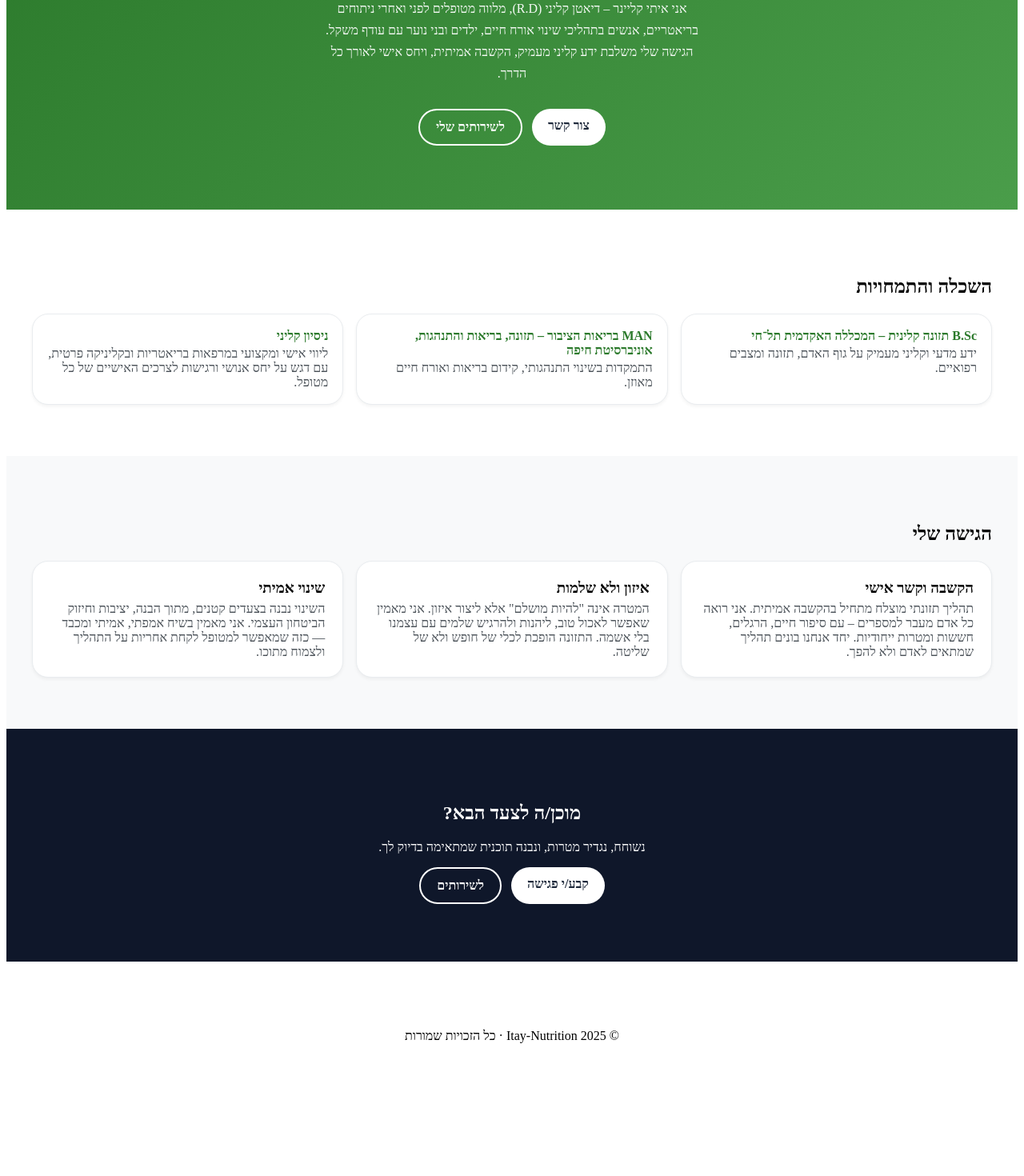
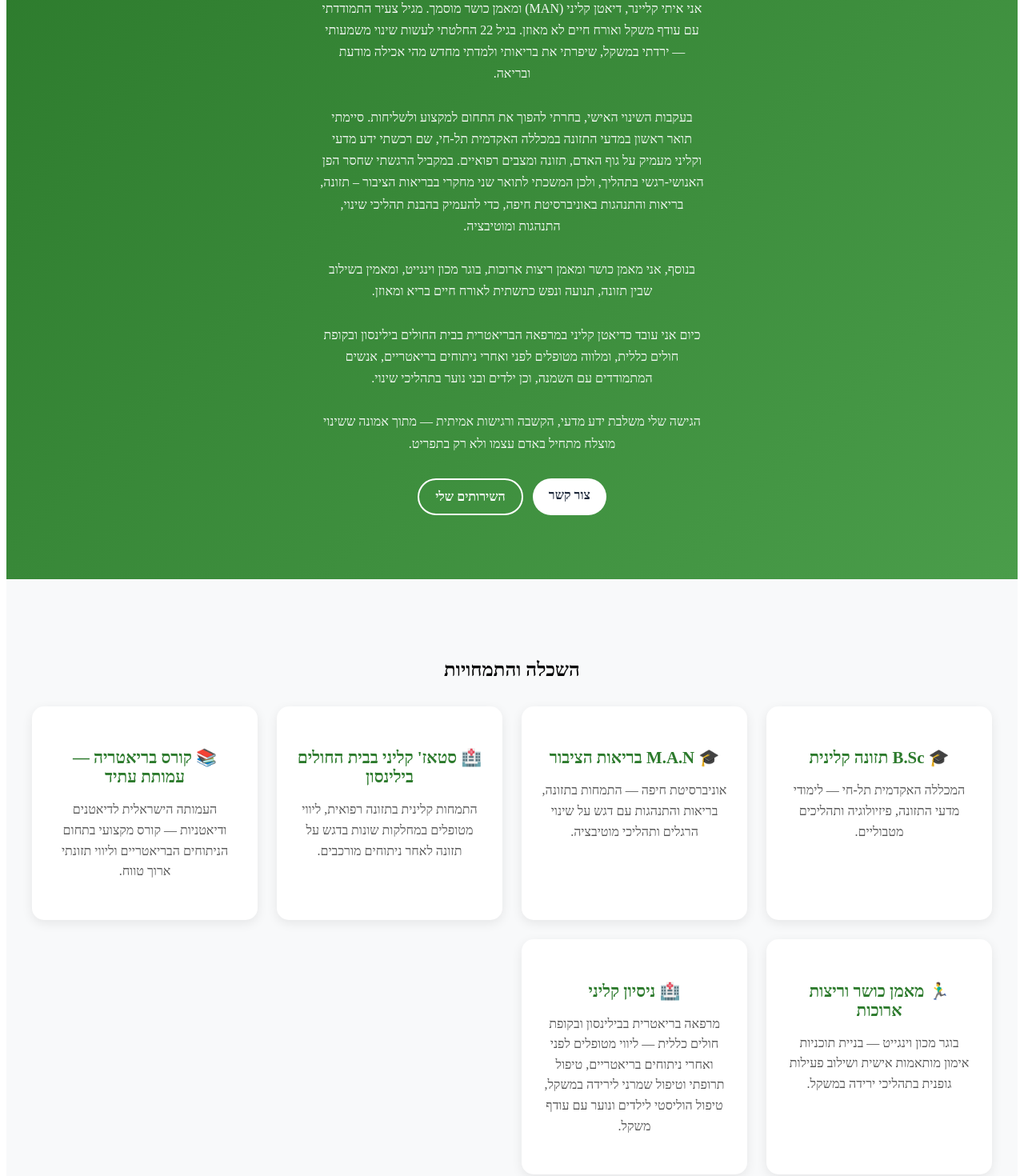
Before and after one commit to klainer1989/itay_website, a Next.js app: page /about in a window 1280 px wide. Shown: the part 234-1704 px from the top of the page at 80% size. Before the commit the page ends 1574 px from the top, so only its background shows below. Built offline with nearby package versions, Linux system fonts and the light colour scheme.

Commit message:
about: הוספת כרטיסי השכלה (בילינסון, עתיד) ושיפורי נוסח

```diff
--- a/src/app/about/page.tsx
+++ b/src/app/about/page.tsx
@@ -3,7 +3,7 @@ import styles from "./about.module.css";
 
 export const metadata = {
   title: "אודות | Itay-Nutrition",
-  description: "איתי קליינר – דיאטן קליני לבריאטריה, תזונת ילדים ואורח חיים בריא",
+  description: "איתי קליינר — דיאטן קליני, מאמן כושר ובריאטריה"
 };
 
 export default function AboutPage() {
@@ -14,87 +14,63 @@ export default function AboutPage() {
         <div className={styles.container}>
           <h1>אודות איתי קליינר</h1>
           <p className={styles.subtitle}>
-            אני איתי קליינר – דיאטן קליני (R.D), מלווה מטופלים לפני ואחרי ניתוחים בריאטריים,{" "}
-            אנשים בתהליכי שינוי אורח חיים,{" "}
-            ילדים ובני נוער עם עודף משקל.{" "}
-            הגישה שלי משלבת ידע קליני מעמיק, הקשבה אמיתית, ויחס אישי לאורך כל הדרך.
+            אני איתי קליינר, דיאטן קליני (MAN) ומאמן כושר מוסמך. מגיל צעיר התמודדתי עם עודף משקל ואורח חיים לא מאוזן.
+            בגיל 22 החלטתי לעשות שינוי משמעותי — ירדתי במשקל, שיפרתי את בריאותי ולמדתי מחדש מהי אכילה מודעת ובריאה.
+            <br /><br />
+            בעקבות השינוי האישי, בחרתי להפוך את התחום למקצוע ולשליחות.
+            סיימתי תואר ראשון במדעי התזונה במכללה האקדמית תל-חי, שם רכשתי ידע מדעי וקליני מעמיק על גוף האדם, תזונה ומצבים רפואיים.
+            במקביל הרגשתי שחסר הפן האנושי-רגשי בתהליך, ולכן המשכתי לתואר שני מחקרי בבריאות הציבור – תזונה, בריאות והתנהגות באוניברסיטת חיפה,
+            כדי להעמיק בהבנת תהליכי שינוי, התנהגות ומוטיבציה.
+            <br /><br />
+            בנוסף, אני מאמן כושר ומאמן ריצות ארוכות, בוגר מכון וינגייט, ומאמין בשילוב שבין תזונה, תנועה ונפש כתשתית לאורח חיים בריא ומאוזן.
+            <br /><br />
+            כיום אני עובד כדיאטן קליני במרפאה הבריאטרית בבית החולים בילינסון ובקופת חולים כללית,
+            ומלווה מטופלים לפני ואחרי ניתוחים בריאטריים, אנשים המתמודדים עם השמנה, וכן ילדים ובני נוער בתהליכי שינוי.
+            <br /><br />
+            הגישה שלי משלבת ידע מדעי, הקשבה ורגישות אמיתית — מתוך אמונה ששינוי מוצלח מתחיל באדם עצמו ולא רק בתפריט.
           </p>
 
           <div className={styles.heroButtons}>
             <Link href="/contact" className={styles.primaryButton}>צור קשר</Link>
-            <Link href="/services" className={styles.secondaryButton}>לשירותים שלי</Link>
+            <Link href="/services" className={styles.secondaryButton}>השירותים שלי</Link>
           </div>
         </div>
       </section>
 
-      {/* השכלה והתמחויות */}
-      <section className={styles.section}>
+      {/* כרטיסי השכלה והתמחויות */}
+      <section className={styles.educationSection}>
         <div className={styles.container}>
           <h2>השכלה והתמחויות</h2>
-          <div className={styles.badges}>
-            <div className={styles.badge}>
-              <span className={styles.badgeTitle}>B.Sc תזונה קלינית – המכללה האקדמית תל־חי</span>
-              <span className={styles.badgeText}>
-                ידע מדעי וקליני מעמיק על גוף האדם, תזונה ומצבים רפואיים.
-              </span>
+          <div className={styles.educationGrid}>
+            <div className={styles.educationCard}>
+              <h3>🎓 B.Sc תזונה קלינית</h3>
+              <p>המכללה האקדמית תל-חי — לימודי מדעי התזונה, פיזיולוגיה ותהליכים מטבוליים.</p>
             </div>
-            <div className={styles.badge}>
-              <span className={styles.badgeTitle}>MAN בריאות הציבור – תזונה, בריאות והתנהגות, אוניברסיטת חיפה</span>
-              <span className={styles.badgeText}>
-                התמקדות בשינוי התנהגותי, קידום בריאות ואורח חיים מאוזן.
-              </span>
+
+            <div className={styles.educationCard}>
+              <h3>🎓 M.A.N בריאות הציבור</h3>
+              <p>אוניברסיטת חיפה — התמחות בתזונה, בריאות והתנהגות עם דגש על שינוי הרגלים ותהליכי מוטיבציה.</p>
             </div>
-            <div className={styles.badge}>
-              <span className={styles.badgeTitle}>ניסיון קליני</span>
-              <span className={styles.badgeText}>
-                ליווי אישי ומקצועי במרפאות בריאטריות ובקליניקה פרטית,{" "}
-                עם דגש על יחס אנושי ורגישות לצרכים האישיים של כל מטופל.
-              </span>
+
+            <div className={styles.educationCard}>
+              <h3>🏥 סטאז' קליני בבית החולים בילינסון</h3>
+              <p>התמחות קלינית בתזונה רפואית, ליווי מטופלים במחלקות שונות בדגש על תזונה לאחר ניתוחים מורכבים.</p>
             </div>
-          </div>
-        </div>
-      </section>
 
-      {/* הגישה שלי */}
-      <section className={styles.sectionAlt}>
-        <div className={styles.container}>
-          <h2>הגישה שלי</h2>
-          <div className={styles.grid3}>
-            <div className={styles.card}>
-              <h3>הקשבה וקשר אישי</h3>
-              <p>
-                תהליך תזונתי מוצלח מתחיל בהקשבה אמיתית.{" "}
-                אני רואה כל אדם מעבר למספרים – עם סיפור חיים, הרגלים, חששות ומטרות ייחודיות.{" "}
-                יחד אנחנו בונים תהליך שמתאים לאדם ולא להפך.
-              </p>
+            <div className={styles.educationCard}>
+              <h3>📚 קורס בריאטריה — עמותת עתיד</h3>
+              <p>העמותה הישראלית לדיאטנים ודיאטניות — קורס מקצועי בתחום הניתוחים הבריאטריים וליווי תזונתי ארוך טווח.</p>
             </div>
-            <div className={styles.card}>
-              <h3>איזון ולא שלמות</h3>
-              <p>
-                המטרה אינה "להיות מושלם" אלא ליצור איזון.{" "}
-                אני מאמין שאפשר לאכול טוב, ליהנות ולהרגיש שלמים עם עצמנו בלי אשמה.{" "}
-                התזונה הופכת לכלי של חופש ולא של שליטה.
-              </p>
+
+            <div className={styles.educationCard}>
+              <h3>🏃‍♂️ מאמן כושר וריצות ארוכות</h3>
+              <p>בוגר מכון וינגייט — בניית תוכניות אימון מותאמות אישית ושילוב פעילות גופנית בתהליכי ירידה במשקל.</p>
             </div>
-            <div className={styles.card}>
-              <h3>שינוי אמיתי</h3>
-              <p>
-                השינוי נבנה בצעדים קטנים, מתוך הבנה, יציבות וחיזוק הביטחון העצמי.{" "}
-                אני מאמין בשיח אמפתי, אמיתי ומכבד — כזה שמאפשר למטופל לקחת אחריות על התהליך ולצמוח מתוכו.
-              </p>
+
+            <div className={styles.educationCard}>
+              <h3>🏥 ניסיון קליני</h3>
+              <p>מרפאה בריאטרית בבילינסון ובקופת חולים כללית — ליווי מטופלים לפני ואחרי ניתוחים בריאטריים, טיפול תרופתי וטיפול שמרני לירידה במשקל, טיפול הוליסטי לילדים ונוער עם עודף משקל.</p>
             </div>
-          </div>
-        </div>
-      </section>
-
-      {/* קריאה לפעולה */}
-      <section className={styles.cta}>
-        <div className={styles.container}>
-          <h2>מוכן/ה לצעד הבא?</h2>
-          <p>נשוחח, נגדיר מטרות, ונבנה תוכנית שמתאימה בדיוק לך.</p>
-          <div className={styles.ctaButtons}>
-            <Link href="/contact" className={styles.primaryButton}>קבע/י פגישה</Link>
-            <Link href="/services" className={styles.secondaryButton}>לשירותים</Link>
           </div>
         </div>
       </section>
```
